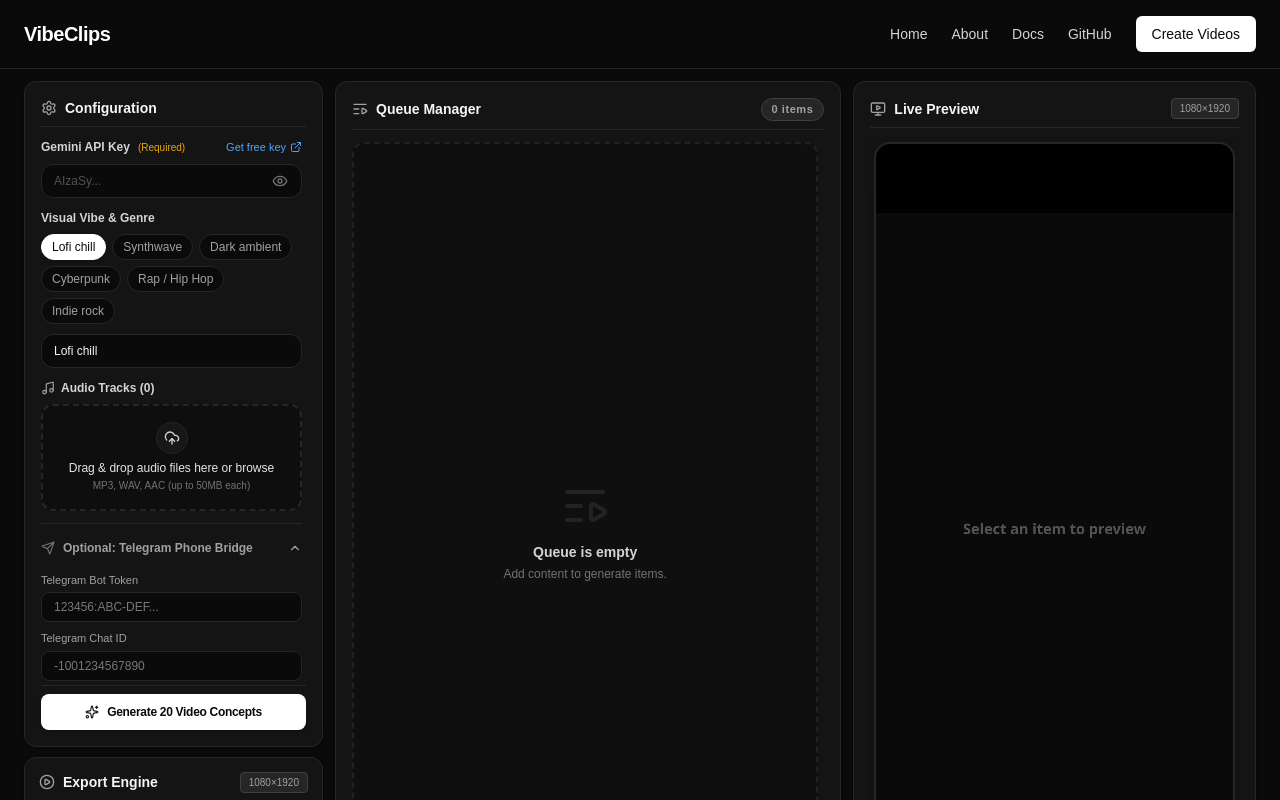
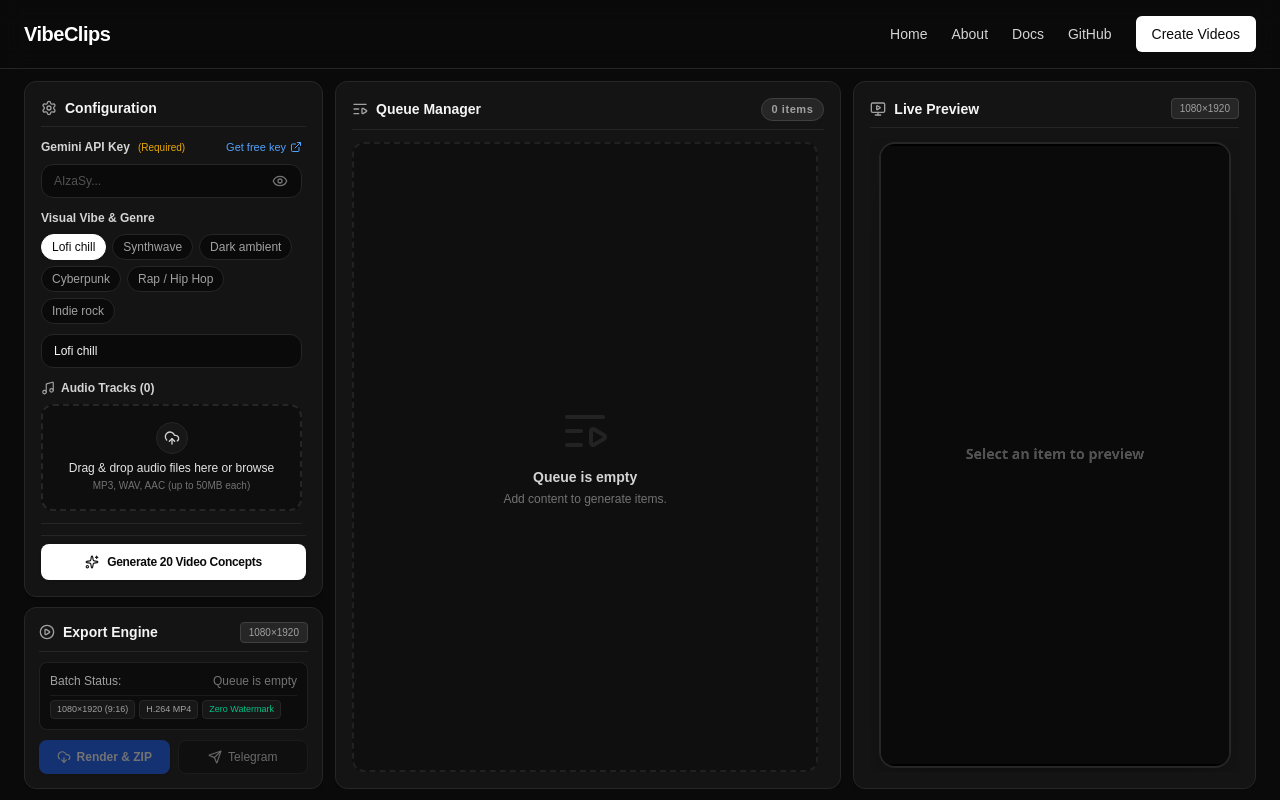
Before and after one commit to ssshanaka/content-creator, a Next.js app: page /app in a window 1280 px wide. Shown: the top 800 px of the page. Built offline with nearby package versions, Linux system fonts and the light colour scheme.

Commit message:
fix(studio): prevent cards from stretching by enforcing grid-rows minmax(0,1fr) and internal card scrolling

```diff
--- a/app/app/layout.tsx
+++ b/app/app/layout.tsx
@@ -15,7 +15,7 @@
   return (
     <div className="min-h-screen bg-neutral-950 text-neutral-100 flex flex-col font-sans selection:bg-neutral-800 selection:text-white">
       <Header />
-      <div className="flex-1 flex flex-col">
+      <div className="flex-1 flex flex-col min-h-0">
         {children}
       </div>
       <Footer />
--- a/app/app/page.tsx
+++ b/app/app/page.tsx
@@ -5,23 +5,23 @@
 
 export default function StudioPage() {
   return (
-    <div className="relative flex-1 flex flex-col bg-neutral-950">
+    <div className="relative flex-1 flex flex-col min-h-0 bg-neutral-950">
       {/* Studio Workspace: Fixed viewport blocks on desktop (scroll down only to see footer) */}
-      <main className="w-full max-w-[2400px] mx-auto px-3 sm:px-5 lg:px-6 2xl:px-8 py-2.5 sm:py-3 flex-1 flex flex-col lg:h-[calc(100dvh-4.25rem)] min-h-[580px] overflow-hidden">
-        <div className="grid grid-cols-1 lg:grid-cols-12 gap-3 flex-1 min-h-0 items-stretch">
+      <main className="w-full max-w-[2400px] mx-auto px-3 sm:px-5 lg:px-6 2xl:px-8 py-2.5 sm:py-3 flex-1 flex flex-col lg:h-[calc(100dvh-4.25rem)] lg:max-h-[calc(100dvh-4.25rem)] min-h-0 overflow-y-auto lg:overflow-hidden">
+        <div className="grid grid-cols-1 lg:grid-cols-12 lg:grid-rows-1 lg:grid-rows-[minmax(0,1fr)] gap-3 flex-1 min-h-0 lg:h-full lg:max-h-full items-stretch lg:overflow-hidden">
           {/* Left Column: Config (top) & Export (bottom) */}
-          <div className="lg:col-span-4 xl:col-span-3 flex flex-col gap-2.5 h-full min-h-0">
+          <div className="lg:col-span-4 xl:col-span-3 flex flex-col gap-2.5 lg:h-full min-h-0 lg:max-h-full lg:overflow-hidden">
             <ConfigPanel />
             <ExportActions />
           </div>
 
           {/* Center Column: Queue Manager (Scrollable internally) */}
-          <div className="lg:col-span-4 xl:col-span-5 flex flex-col h-full min-h-0">
+          <div className="lg:col-span-4 xl:col-span-5 flex flex-col lg:h-full min-h-0 lg:max-h-full lg:overflow-hidden">
             <QueueManager />
           </div>
 
           {/* Right Column: Live Preview (Significantly larger auto-scaling canvas) */}
-          <div className="lg:col-span-4 xl:col-span-4 flex flex-col h-full min-h-0">
+          <div className="lg:col-span-4 xl:col-span-4 flex flex-col lg:h-full min-h-0 lg:max-h-full lg:overflow-hidden">
             <CanvasPreview />
           </div>
         </div>
--- a/components/CanvasPreview.tsx
+++ b/components/CanvasPreview.tsx
@@ -136,7 +136,7 @@
       : null;
 
   return (
-    <div className="bg-neutral-900/80 border border-neutral-800 rounded-xl p-3.5 sm:p-4 shadow-sm flex flex-col h-full min-h-0 justify-between gap-2.5">
+    <div className="bg-neutral-900/80 border border-neutral-800 rounded-xl p-3.5 sm:p-4 shadow-sm flex flex-col h-full min-h-0 max-h-full overflow-hidden justify-between gap-2.5">
       {/* Header */}
       <div className="flex items-center justify-between pb-2 border-b border-neutral-800 shrink-0">
         <div className="flex items-center gap-2 text-sm font-semibold text-neutral-100">
--- a/components/ConfigPanel.tsx
+++ b/components/ConfigPanel.tsx
@@ -108,7 +108,7 @@
   };
 
   return (
-    <div className="bg-neutral-900/80 border border-neutral-800 rounded-xl p-3.5 sm:p-4 shadow-sm flex flex-col flex-1 min-h-0 overflow-hidden">
+    <div className="bg-neutral-900/80 border border-neutral-800 rounded-xl p-3.5 sm:p-4 shadow-sm flex flex-col flex-1 min-h-0 max-h-full overflow-hidden">
       {/* Header */}
       <div className="flex items-center justify-between pb-2 border-b border-neutral-800 shrink-0 mb-2">
         <div className="flex items-center gap-2 text-sm font-semibold text-neutral-100">
@@ -249,7 +249,7 @@
         </div>
 
         {audioFiles.length > 0 && (
-          <div className="flex flex-col gap-1.5 max-h-36 overflow-y-auto pr-1">
+          <div className="flex flex-col gap-1.5 max-h-36 overflow-y-auto pr-1 custom-scrollbar">
             {audioFiles.map((file, i) => (
               <div
                 key={`${file.name}-${i}`}
--- a/components/QueueManager.tsx
+++ b/components/QueueManager.tsx
@@ -62,7 +62,7 @@
   };
 
   return (
-    <div className="bg-neutral-900/80 border border-neutral-800 rounded-xl p-3.5 sm:p-4 shadow-sm flex flex-col h-full min-h-0 gap-3">
+    <div className="bg-neutral-900/80 border border-neutral-800 rounded-xl p-3.5 sm:p-4 shadow-sm flex flex-col h-full min-h-0 max-h-full overflow-hidden gap-3">
       {/* Header */}
       <div className="flex items-center justify-between pb-2 border-b border-neutral-800 shrink-0">
         <div className="flex items-center gap-2 text-sm font-semibold text-neutral-100">
```
